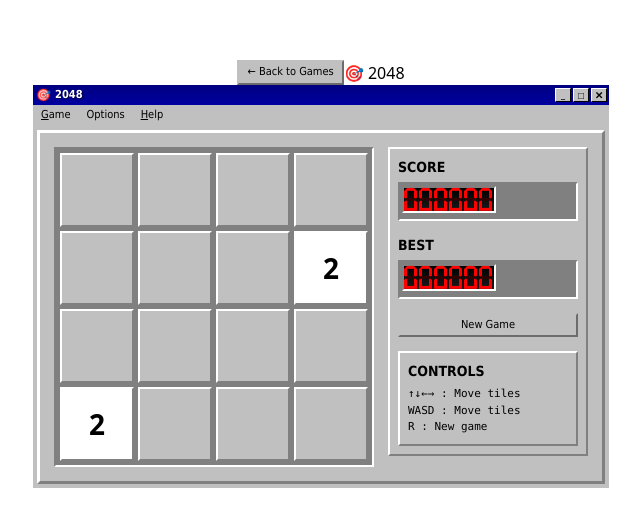
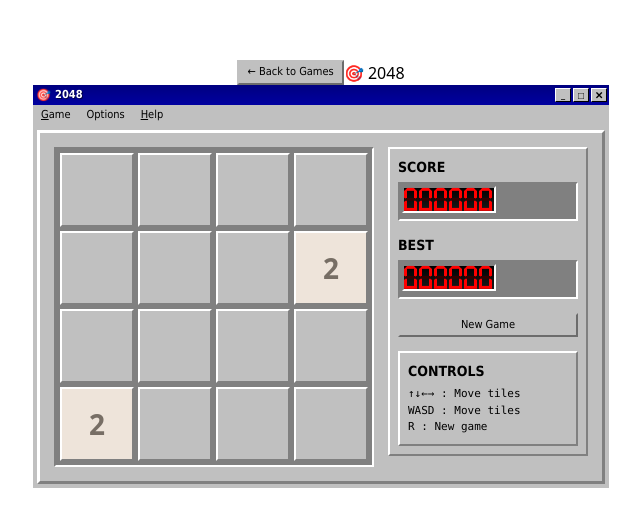
Before and after one commit to alexyaroshuk/Win95Games, a Next.js app: page /games/2048 in a window 1280 px wide. Shown: the part 126-652 px from the top of the page, without its empty margins (319-959 px from the left). Built offline with nearby package versions, Linux system fonts and the light colour scheme.

Commit message:
improve 2048 game ui

```diff
--- a/src/games/2048/components/GameBoard.tsx
+++ b/src/games/2048/components/GameBoard.tsx
@@ -20,27 +20,35 @@ export const GameBoard: React.FC<GameBoardProps> = ({ grid, animationState }) =>
     if (!value) {
       return {
         backgroundColor: '#c0c0c0',
-        color: 'transparent'
+        color: 'transparent',
+        ...borders.raised
       };
     }
 
     const colors = TILE_COLORS[value] || { bg: '#800000', text: '#ffffff' };
+
+    let animation = 'none';
+    if (isNew) {
+      animation = 'fadeIn 0.2s ease-in';
+    } else if (isMerged) {
+      animation = 'merge 0.2s ease-in';
+    }
 
     return {
       backgroundColor: colors.bg,
       color: colors.text,
       fontWeight: 'bold',
       fontSize: value >= 1000 ? '20px' : value >= 100 ? '24px' : '28px',
-      animation: isNew ? 'slideIn 0.15s ease-in' : isMerged ? 'pop 0.15s ease-in' : 'none',
-      transform: isNew ? 'scale(1)' : isMerged ? 'scale(1)' : 'scale(1)',
-      transition: 'all 0.15s ease-in-out'
+      animation,
+      transition: 'all 0.15s ease-in-out',
+      ...borders.raised
     };
   };
 
   return (
     <>
       <style jsx>{`
-        @keyframes slideIn {
+        @keyframes fadeIn {
           from {
             transform: scale(0);
             opacity: 0;
@@ -51,7 +59,7 @@ export const GameBoard: React.FC<GameBoardProps> = ({ grid, animationState }) =>
           }
         }
 
-        @keyframes pop {
+        @keyframes merge {
           0% {
             transform: scale(1);
           }
@@ -80,7 +88,6 @@ export const GameBoard: React.FC<GameBoardProps> = ({ grid, animationState }) =>
             <div
               key={`${rowIndex}-${colIndex}`}
               style={{
-                ...borders.raised,
                 display: 'flex',
                 alignItems: 'center',
                 justifyContent: 'center',
--- a/src/games/2048/core/GameEngine.ts
+++ b/src/games/2048/core/GameEngine.ts
@@ -83,9 +83,9 @@ export class Game2048Engine {
     } else if (direction === 'right') {
       newGrid = rotateGrid(rotateGrid(slideLeft(rotateGrid(rotateGrid(newGrid)))));
     } else if (direction === 'up') {
+      newGrid = rotateGrid(slideLeft(rotateGrid(rotateGrid(rotateGrid(newGrid)))));
+    } else if (direction === 'down') {
       newGrid = rotateGrid(rotateGrid(rotateGrid(slideLeft(rotateGrid(newGrid)))));
-    } else if (direction === 'down') {
-      newGrid = rotateGrid(slideLeft(rotateGrid(rotateGrid(rotateGrid(newGrid)))));
     }
 
     return { newGrid, points, moved, mergedPositions };
--- a/src/games/2048/core/types.ts
+++ b/src/games/2048/core/types.ts
@@ -5,6 +5,8 @@ export type GameState = 'playing' | 'won' | 'gameOver';
 export interface AnimationState {
   newTiles: Set<string>;
   mergedTiles: Set<string>;
+  direction: Direction | null;
+  isMoving: boolean;
 }
 
 export interface Game2048State {
@@ -18,20 +20,20 @@ export interface Game2048State {
 export const GRID_SIZE = 4;
 
 export const TILE_COLORS: { [key: number]: { bg: string; text: string } } = {
-  2: { bg: '#ffffff', text: '#000000' },
-  4: { bg: '#dfdfdf', text: '#000000' },
-  8: { bg: '#008080', text: '#ffffff' },
-  16: { bg: '#000080', text: '#ffffff' },
-  32: { bg: '#800080', text: '#ffffff' },
-  64: { bg: '#808000', text: '#ffffff' },
-  128: { bg: '#008000', text: '#ffffff' },
-  256: { bg: '#ff0000', text: '#ffffff' },
-  512: { bg: '#0000ff', text: '#ffffff' },
-  1024: { bg: '#ff00ff', text: '#ffffff' },
-  2048: { bg: '#ffff00', text: '#000000' },
-  4096: { bg: '#ff8000', text: '#ffffff' },
-  8192: { bg: '#00ff00', text: '#000000' },
-  16384: { bg: '#00ffff', text: '#000000' },
-  32768: { bg: '#ff00ff', text: '#ffffff' },
-  65536: { bg: '#000000', text: '#ffffff' }
+  2: { bg: '#eee4da', text: '#776e65' },
+  4: { bg: '#ede0c8', text: '#776e65' },
+  8: { bg: '#f2b179', text: '#776e65' },
+  16: { bg: '#f59563', text: '#776e65' },
+  32: { bg: '#f67c5f', text: '#f9f6f2' },
+  64: { bg: '#f65e3b', text: '#f9f6f2' },
+  128: { bg: '#edcf72', text: '#776e65' },
+  256: { bg: '#edcc61', text: '#776e65' },
+  512: { bg: '#edc850', text: '#776e65' },
+  1024: { bg: '#edc53f', text: '#776e65' },
+  2048: { bg: '#edc22e', text: '#776e65' },
+  4096: { bg: '#3c3a32', text: '#f9f6f2' },
+  8192: { bg: '#3c3a32', text: '#f9f6f2' },
+  16384: { bg: '#3c3a32', text: '#f9f6f2' },
+  32768: { bg: '#3c3a32', text: '#f9f6f2' },
+  65536: { bg: '#3c3a32', text: '#f9f6f2' }
 };
--- a/src/games/2048/hooks/use2048Game.ts
+++ b/src/games/2048/hooks/use2048Game.ts
@@ -9,7 +9,9 @@ export const use2048Game = () => {
   const [gameState, setGameState] = useState<GameState>('playing');
   const [animationState, setAnimationState] = useState<AnimationState>({
     newTiles: new Set(),
-    mergedTiles: new Set()
+    mergedTiles: new Set(),
+    direction: null,
+    isMoving: false
   });
 
   // Load best score
@@ -35,20 +37,20 @@ export const use2048Game = () => {
 
     if (!moved) return;
 
-    setGrid(newGrid);
-    setScore(prev => prev + points);
-    setAnimationState({ newTiles: new Set(), mergedTiles: mergedPositions });
-
-    // Add new tile after move
-    setTimeout(() => {
+    // Add new tile immediately
     const gridCopy = newGrid.map(row => [...row]);
     const result = Game2048Engine.addRandomTile(gridCopy);
 
     if (result.success) {
       setGrid(gridCopy);
+      setScore(prev => prev + points);
+
+      // Animate both the move and new tile at the same time
       setAnimationState({
         newTiles: new Set(result.position ? [result.position] : []),
-          mergedTiles: new Set()
+        mergedTiles: mergedPositions,
+        direction,
+        isMoving: false
       });
 
       // Check win/lose conditions
@@ -58,7 +60,6 @@ export const use2048Game = () => {
         setGameState('gameOver');
       }
     }
-    }, 150);
   }, [grid, gameState]);
 
   const handleKeyPress = useCallback((e: KeyboardEvent) => {
@@ -100,7 +101,9 @@ export const use2048Game = () => {
     setGameState('playing');
     setAnimationState({
       newTiles: new Set(['0-0', '0-1', '0-2', '0-3', '1-0', '1-1', '1-2', '1-3', '2-0', '2-1', '2-2', '2-3', '3-0', '3-1', '3-2', '3-3']),
-      mergedTiles: new Set()
+      mergedTiles: new Set(),
+      direction: null,
+      isMoving: false
     });
   };
 
```
Lines whose indentation alone changed are shown as unchanged.
